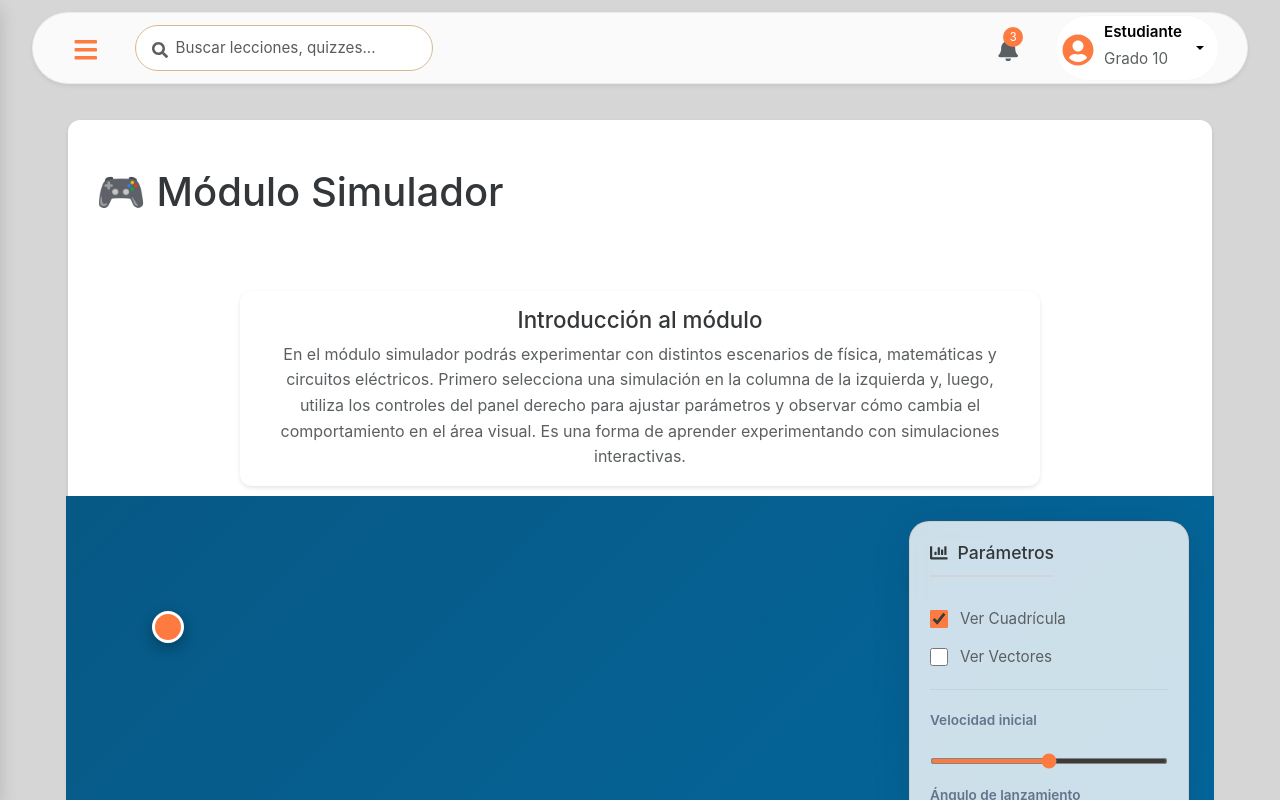
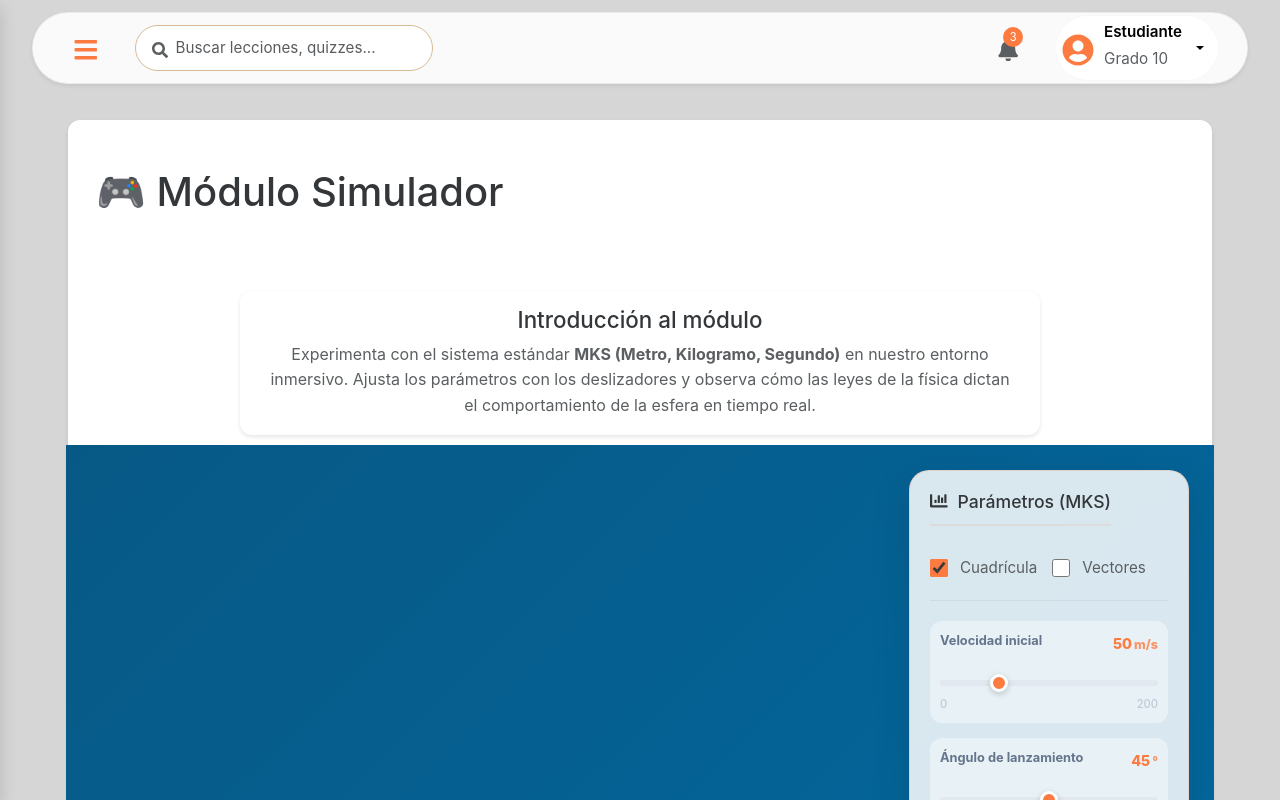
Before and after one commit to Dayana-Ortiz/FISIOMATBOT4.0, a React (Vite) app in the folder frontend/: page /simulator in a window 1280 px wide. Built offline with nearby package versions, Linux system fonts and the light colour scheme.

Commit message:
arreglo del simulador

```diff
--- a/frontend/src/components/Layout/Footer.tsx
+++ b/frontend/src/components/Layout/Footer.tsx
@@ -7,8 +7,8 @@ const Footer: React.FC = () => {
     <footer className="footer">
       <div className="footer-content container">
         <section className="footer-section">
-          <h4>PGC OFI</h4>
-          <p>Plataforma educativa STEM para grados 9, 10 y 11.</p>
+          <h4>FisioMathBoth</h4>
+          <p>Plataforma educativa STEM para grado 11.</p>
         </section>
 
         <section className="footer-section">
@@ -29,7 +29,7 @@ const Footer: React.FC = () => {
 
       <div className="footer-bottom">
         <p>
-          © 2024 PGC OFI · Diseñado para estudiantes STEM{' '}
+          © 2024 FisioMathBoth · Diseñado para estudiantes STEM{' '}
           <span className="heart-icon"><FaHeart aria-hidden="true" /></span>
         </p>
       </div>
--- a/frontend/src/components/Modules/ModuleStyles.css
+++ b/frontend/src/components/Modules/ModuleStyles.css
@@ -164,15 +164,85 @@
 }
 
 .fmb-slider-group {
-  display: grid;
-  gap: 8px;
+  display: flex;
+  flex-direction: column;
+  gap: 10px;
+  background: rgba(255, 255, 255, 0.4);
+  padding: 10px;
+  border-radius: 12px;
+  transition: all 0.3s ease;
 }
 
-.fmb-slider-wrapper input[type="range"] {
-  width: 100%;
+.fmb-slider-group:hover {
+  background: rgba(255, 255, 255, 0.7);
+  box-shadow: 0 4px 12px rgba(0, 0, 0, 0.05);
 }
 
-.fmb-action-bar {
+.fmb-slider-header {
+  display: flex;
+  justify-content: space-between;
+  align-items: center;
+}
+
+.fmb-slider-header label {
+  font-size: 0.85rem;
+  font-weight: 700;
+  color: #475569;
+  margin: 0;
+}
+
+.fmb-slider-value {
+  font-family: 'Inter', sans-serif;
+  font-weight: 800;
+  color: #FD7B41;
+  font-size: 1rem;
+}
+
+.fmb-slider-value small {
+  font-weight: 500;
+  font-size: 0.75rem;
+  color: #64748b;
+  margin-left: 2px;
+}
+
+.fmb-brand-slider {
+  width: 100%;
+  height: 6px;
+  border-radius: 10px;
+  background: #e2e8f0;
+  accent-color: #FD7B41;
+  cursor: pointer;
+  appearance: none;
+  -webkit-appearance: none;
+}
+
+.fmb-brand-slider::-webkit-slider-thumb {
+  -webkit-appearance: none;
+  width: 18px;
+  height: 18px;
+  background: #FD7B41;
+  border-radius: 50%;
+  border: 3px solid white;
+  box-shadow: 0 2px 6px rgba(0, 0, 0, 0.2);
+  cursor: pointer;
+  transition: transform 0.2s ease;
+}
+
+.fmb-brand-slider::-webkit-slider-thumb:hover {
+  transform: scale(1.2);
+}
+
+.fmb-slider-limits {
+  display: flex;
+  justify-content: space-between;
+  margin-top: 4px;
+}
+
+.fmb-slider-limits span {
+  font-size: 0.7rem;
+  color: #94a3b8;
+  font-weight: 500;
+}
   display: flex;
   align-items: center;
   justify-content: space-between;
@@ -549,14 +619,27 @@
   top: 25px;
   right: 25px;
   width: 280px;
-  background: rgba(255, 255, 255, 0.8);
+  max-height: calc(100% - 130px); /* Leave space for bottom nav and action bar */
+  background: rgba(255, 255, 255, 0.85);
   backdrop-filter: blur(16px);
   -webkit-backdrop-filter: blur(16px);
-  border: 1px solid rgba(253, 123, 65, 0.2); /* Borde naranja sutil */
+  border: 1px solid rgba(253, 123, 65, 0.2);
   border-radius: 20px;
   z-index: 10;
   box-shadow: 0 10px 40px rgba(0, 0, 0, 0.1);
   padding: 20px;
+  overflow-y: auto;
+  scrollbar-width: thin;
+  scrollbar-color: #FD7B41 transparent;
+}
+
+.fmb-floating-panel::-webkit-scrollbar {
+  width: 6px;
+}
+
+.fmb-floating-panel::-webkit-scrollbar-thumb {
+  background-color: #FD7B41;
+  border-radius: 10px;
 }
 
 .fmb-panel-header h4 {
@@ -767,17 +850,30 @@
   background: #FD7B41;
   border: 3px solid white;
   border-radius: 50%;
-  box-shadow: 0 5px 15px rgba(0,0,0,0.3);
+  box-shadow: 0 0 20px rgba(253, 123, 65, 0.4), 0 5px 15px rgba(0,0,0,0.3);
+  z-index: 5;
 }
 
-/* Estilos para el Quiz */
+.visual-floor {
+  position: absolute;
+  bottom: 0;
+  left: -10%;
+  width: 120%;
+  height: 20px;
+  background: #fbbf24;
+  border-top: 4px solid #f59e0b;
+  box-shadow: 0 -4px 15px rgba(0, 0, 0, 0.1);
+}
+
 .quiz-modal-overlay {
   position: fixed;
   top: 0;
   left: 0;
   right: 0;
   bottom: 0;
-  background: rgba(0, 0, 0, 0.5);
+  background: rgba(15, 23, 42, 0.8);
+  backdrop-filter: blur(8px);
+  -webkit-backdrop-filter: blur(8px);
   display: flex;
   align-items: center;
   justify-content: center;
--- a/frontend/src/components/Modules/SimulatorModule.tsx
+++ b/frontend/src/components/Modules/SimulatorModule.tsx
@@ -1,15 +1,26 @@
-import React, { useState } from 'react';
+import React, { useState, useEffect, useCallback, useRef } from 'react';
 import { FaPlay, FaPause, FaRedo, FaChartBar, FaQuestionCircle } from 'react-icons/fa';
+import { motion, AnimatePresence } from 'framer-motion';
 import Card from '../common/Card.tsx';
 import Button from '../common/Button.tsx';
 import QuizComponent from './QuizComponent.tsx';
 import './ModuleStyles.css';
 
+interface Parameter {
+  id: string;
+  name: string;
+  unit: string;
+  min: number;
+  max: number;
+  step: number;
+  defaultValue: number;
+}
+
 interface Simulation {
   id: string;
   title: string;
   description: string;
-  parameters: string[];
+  parameters: Parameter[];
 }
 
 const SimulatorModule: React.FC = () => {
@@ -17,27 +28,122 @@ const SimulatorModule: React.FC = () => {
   const [isRunning, setIsRunning] = useState<boolean>(false);
   const [simulationTime, setSimulationTime] = useState<number>(0);
   const [showQuiz, setShowQuiz] = useState<boolean>(false);
+  const [paramValues, setParamValues] = useState<Record<string, number>>({});
+  const [speedMultiplier, setSpeedMultiplier] = useState<number>(1);
+  const [hasHitGround, setHasHitGround] = useState<boolean>(false);
+
+  // Refs for animation loop
+  const requestRef = useRef<number>(null);
+  const lastTimeRef = useRef<number>(null);
 
   const simulations: Simulation[] = [
     {
       id: 'physics',
       title: 'Simulador de Movimiento',
-      description: 'Observa cómo cambia el movimiento de un objeto al variar su velocidad, masa y ángulo de lanzamiento.',
-      parameters: ['Velocidad inicial', 'Ángulo de lanzamiento', 'Gravedad', 'Masa']
+      description: 'Estudia el movimiento parabólico de un proyectil aplicando las leyes de la cinemática en el sistema MKS.',
+      parameters: [
+        { id: 'v0', name: 'Velocidad inicial', unit: 'm/s', min: 0, max: 200, step: 1, defaultValue: 50 },
+        { id: 'angle', name: 'Ángulo de lanzamiento', unit: '°', min: 0, max: 90, step: 1, defaultValue: 45 },
+        { id: 'gravity', name: 'Gravedad', unit: 'm/s²', min: 0, max: 25, step: 0.1, defaultValue: 9.8 },
+        { id: 'mass', name: 'Masa', unit: 'kg', min: 0.1, max: 200, step: 0.1, defaultValue: 10 }
+      ]
     },
     {
       id: 'math',
       title: 'Gráfico de Funciones',
       description: 'Visualiza funciones matemáticas en tiempo real y analiza su comportamiento.',
-      parameters: ['Función f(x)', 'Rango de x', 'Color de gráfica', 'Espesor de línea']
+      parameters: [
+        { id: 'freq', name: 'Frecuencia', unit: 'Hz', min: 0.1, max: 10, step: 0.1, defaultValue: 1 },
+        { id: 'amp', name: 'Amplitud', unit: 'm', min: 0, max: 50, step: 1, defaultValue: 25 },
+        { id: 'phase', name: 'Fase', unit: 'rad', min: 0, max: 6.28, step: 0.01, defaultValue: 0 }
+      ]
     },
     {
       id: 'circuit',
       title: 'Simulador de Circuitos',
       description: 'Construye circuitos eléctricos virtuales y mide voltaje, corriente y resistencia.',
-      parameters: ['Resistencia', 'Voltaje', 'Corriente', 'Tipo de componente']
+      parameters: [
+        { id: 'voltage', name: 'Voltaje', unit: 'V', min: 0, max: 24, step: 0.5, defaultValue: 12 },
+        { id: 'resistance', name: 'Resistencia', unit: 'Ω', min: 1, max: 1000, step: 1, defaultValue: 100 }
+      ]
     }
   ];
+
+  // Initialize parameters when simulation changes
+  useEffect(() => {
+    const currentSim = simulations.find(s => s.id === activeSimulation);
+    if (currentSim) {
+      const initialValues: Record<string, number> = {};
+      currentSim.parameters.forEach(p => {
+        initialValues[p.id] = p.defaultValue;
+      });
+      setParamValues(initialValues);
+      setSimulationTime(0);
+      setIsRunning(false);
+      setHasHitGround(false);
+    }
+  }, [activeSimulation]);
+
+  const animate = useCallback((time: number) => {
+    if (lastTimeRef.current !== undefined && lastTimeRef.current !== null) {
+      const deltaTime = (time - lastTimeRef.current) / 1000;
+      if (isRunning && !hasHitGround) {
+        setSimulationTime(prev => prev + deltaTime * speedMultiplier);
+      }
+    }
+    lastTimeRef.current = time;
+    requestRef.current = requestAnimationFrame(animate);
+  }, [isRunning, speedMultiplier, hasHitGround]);
+
+  useEffect(() => {
+    requestRef.current = requestAnimationFrame(animate);
+    return () => {
+      if (requestRef.current) cancelAnimationFrame(requestRef.current);
+    };
+  }, [animate]);
+
+  const handleParamChange = (id: string, value: number) => {
+    setParamValues(prev => ({ ...prev, [id]: value }));
+    // Reset if we changed param while stopped
+    if (!isRunning) {
+        setSimulationTime(0);
+        setHasHitGround(false);
+    }
+  };
+
+  const resetSimulation = () => {
+    setSimulationTime(0);
+    setIsRunning(false);
+    setHasHitGround(false);
+  };
+
+  // Kinematics calculations for physics simulation
+  const getProjectilePosition = () => {
+    const v0 = paramValues['v0'] || 40;
+    const angleRad = ((paramValues['angle'] || 45) * Math.PI) / 180;
+    const g = paramValues['gravity'] || 9.8;
+    const t = simulationTime;
+
+    // x = v0 * cos(theta) * t
+    // y = v0 * sin(theta) * t - 0.5 * g * t^2
+    let x_m = v0 * Math.cos(angleRad) * t;
+    let y_m = v0 * Math.sin(angleRad) * t - 0.5 * g * Math.pow(t, 2);
+
+    // Scaling for visualization
+    const scale = 0.8;
+    let xPos = x_m * scale;
+    let yPos = y_m * scale;
+
+    // Check for ground collision
+    if (yPos < 0 && t > 0.1) {
+      if (!hasHitGround) setHasHitGround(true);
+      yPos = 0;
+    }
+
+    return { xPos, yPos };
+  };
+
+  const { xPos, yPos } = getProjectilePosition();
 
   const currentSimulation = simulations.find(s => s.id === activeSimulation);
 
@@ -50,11 +156,8 @@ const SimulatorModule: React.FC = () => {
       <article className="module-intro">
         <h2>Introducción al módulo</h2>
         <p>
-          En el módulo simulador podrás experimentar con distintos escenarios de física,
-          matemáticas y circuitos eléctricos. Primero selecciona una simulación en la columna
-          de la izquierda y, luego, utiliza los controles del panel derecho para ajustar
-          parámetros y observar cómo cambia el comportamiento en el área visual. Es una forma
-          de aprender experimentando con simulaciones interactivas.
+          Experimenta con el sistema estándar <strong>MKS (Metro, Kilogramo, Segundo)</strong> en nuestro entorno inmersivo.
+          Ajusta los parámetros con los deslizadores y observa cómo las leyes de la física dictan el comportamiento de la esfera en tiempo real.
         </p>
       </article>
 
@@ -65,9 +168,26 @@ const SimulatorModule: React.FC = () => {
             {activeSimulation === 'physics' && (
               <div className="physics-simulation">
                 <div className="projectile-trajectory">
-                  <div className="projectile" style={{
-                    left: `${simulationTime * 10}%`,
-                    bottom: `${Math.sin(simulationTime * 0.5) * 50}%`
+                  <motion.div
+                    className="projectile"
+                    animate={{
+                      x: `${xPos}%`,
+                      y: `${-yPos}%`
+                    }}
+                    transition={{ type: "just" }}
+                    style={{
+                      position: 'absolute',
+                      bottom: '20px',
+                      left: '50px'
+                    }}
+                  />
+                  <div className="visual-floor" style={{
+                    position: 'absolute',
+                    bottom: '0',
+                    width: '100%',
+                    height: '20px',
+                    background: '#fbbf24',
+                    borderTop: '2px solid rgba(0,0,0,0.1)'
                   }} />
                 </div>
               </div>
@@ -76,13 +196,14 @@ const SimulatorModule: React.FC = () => {
             {activeSimulation === 'math' && (
               <div className="math-simulation">
                 <div className="graph-container">
-                  <div className="graph-axis">
-                    <div className="graph-line" style={{
-                      height: '2px',
-                      width: '100%',
-                      background: 'var(--primary-blue)'
-                    }} />
-                  </div>
+                  <motion.div
+                    className="projectile"
+                    animate={{
+                      y: Math.sin(simulationTime * (paramValues['freq'] || 1)) * (paramValues['amp'] || 25)
+                    }}
+                    style={{ position: 'relative' }}
+                  />
+                   <div className="graph-axis" style={{ height: '2px', width: '80%', background: 'rgba(255,255,255,0.3)', position: 'absolute' }} />
                 </div>
               </div>
             )}
@@ -92,6 +213,16 @@ const SimulatorModule: React.FC = () => {
                 <div className="circuit-diagram">
                    <div className="battery">🔋</div>
                    <div className="wire">━━━━</div>
+                  <motion.div
+                    className="projectile"
+                    style={{ width: '15px', height: '15px', background: '#3b82f6' }}
+                    animate={{ x: isRunning ? [0, 200, 0] : 0 }}
+                    transition={{
+                        duration: Math.max(0.1, 5 / ((paramValues['voltage'] || 12) / (paramValues['resistance'] || 100) * 10)),
+                        repeat: Infinity,
+                        ease: "linear"
+                    }}
+                  />
                   <div className="resistor">⏚</div>
                    <div className="wire">━━━━</div>
                   <div className="led">💡</div>
@@ -104,27 +235,47 @@ const SimulatorModule: React.FC = () => {
         {/* Panel de Control Fisiomatbot: Flotante Derecho */}
         <aside className="fmb-floating-panel">
           <header className="fmb-panel-header">
-            <h4><FaChartBar /> Parámetros</h4>
+            <h4><FaChartBar /> Parámetros (MKS)</h4>
           </header>
 
           <div className="fmb-panel-body">
             <div className="fmb-control-list">
+              <div className="fmb-check-group" style={{ display: 'flex', gap: '15px' }}>
                 <div className="fmb-check-item">
                   <input type="checkbox" id="grid" defaultChecked />
-                <label htmlFor="grid">Ver Cuadrícula</label>
+                  <label htmlFor="grid">Cuadrícula</label>
                 </div>
                 <div className="fmb-check-item">
                   <input type="checkbox" id="vectors" />
-                <label htmlFor="vectors">Ver Vectores</label>
+                  <label htmlFor="vectors">Vectores</label>
+                </div>
               </div>
 
               <div className="fmb-divider" />
 
-              {currentSimulation?.parameters.map((param, index) => (
-                <div key={index} className="fmb-slider-group">
-                  <label>{param}</label>
+              {currentSimulation?.parameters.map((param) => (
+                <div key={param.id} className="fmb-slider-group">
+                  <div className="fmb-slider-header" style={{ display: 'flex', justifyContent: 'space-between', alignItems: 'center' }}>
+                    <label style={{ fontSize: '0.8rem', fontWeight: 'bold' }}>{param.name}</label>
+                    <span style={{ fontSize: '0.9rem', color: '#FD7B41', fontWeight: '800' }}>
+                      {paramValues[param.id]?.toFixed(param.step < 1 ? 1 : 0)}
+                      <small style={{ marginLeft: '2px', opacity: 0.8 }}>{param.unit}</small>
+                    </span>
+                  </div>
                   <div className="fmb-slider-wrapper">
-                    <input type="range" min="0" max="100" className="fmb-brand-slider" />
+                    <input
+                      type="range"
+                      min={param.min}
+                      max={param.max}
+                      step={param.step}
+                      value={paramValues[param.id] || param.defaultValue}
+                      onChange={(e) => handleParamChange(param.id, parseFloat(e.target.value))}
+                      className="fmb-brand-slider"
+                    />
+                    <div className="fmb-slider-limits" style={{ display: 'flex', justifyContent: 'space-between', fontSize: '0.7rem', opacity: 0.5 }}>
+                      <span>{param.min}</span>
+                      <span>{param.max}</span>
+                    </div>
                   </div>
                 </div>
               ))}
@@ -136,22 +287,33 @@ const SimulatorModule: React.FC = () => {
         <div className="fmb-action-bar">
           <div className="fmb-playback-controls">
             <button
-              className="fmb-round-btn primary-action"
+              className={`fmb-round-btn ${isRunning ? 'secondary-action' : 'primary-action'}`}
               onClick={() => setIsRunning(!isRunning)}
+              disabled={hasHitGround && isRunning}
               title={isRunning ? 'Pausar' : 'Iniciar'}
             >
               {isRunning ? <FaPause /> : <FaPlay />}
             </button>
             <button
               className="fmb-round-btn secondary-action"
-              onClick={() => setSimulationTime(0)}
+              onClick={resetSimulation}
               title="Reiniciar"
             >
               <FaRedo />
             </button>
             <div className="fmb-speed-selector">
-              <button className="speed-tab active">Normal</button>
-              <button className="speed-tab">Lento</button>
+              <button
+                className={`speed-tab ${speedMultiplier === 1 ? 'active' : ''}`}
+                onClick={() => setSpeedMultiplier(1)}
+              >
+                Normal
+              </button>
+              <button
+                className={`speed-tab ${speedMultiplier === 0.2 ? 'active' : ''}`}
+                onClick={() => setSpeedMultiplier(0.2)}
+              >
+                Lento
+              </button>
             </div>
           </div>
         </div>
@@ -183,12 +345,21 @@ const SimulatorModule: React.FC = () => {
         </nav>
       </div>
 
+      <AnimatePresence>
         {showQuiz && (
+          <motion.div
+            initial={{ opacity: 0 }}
+            animate={{ opacity: 1 }}
+            exit={{ opacity: 0 }}
+            className="quiz-modal-overlay"
+          >
             <QuizComponent
               module="simulator"
               onClose={() => setShowQuiz(false)}
             />
+          </motion.div>
         )}
+      </AnimatePresence>
     </div>
   );
 };
```
Lines whose indentation alone changed are shown as unchanged.
